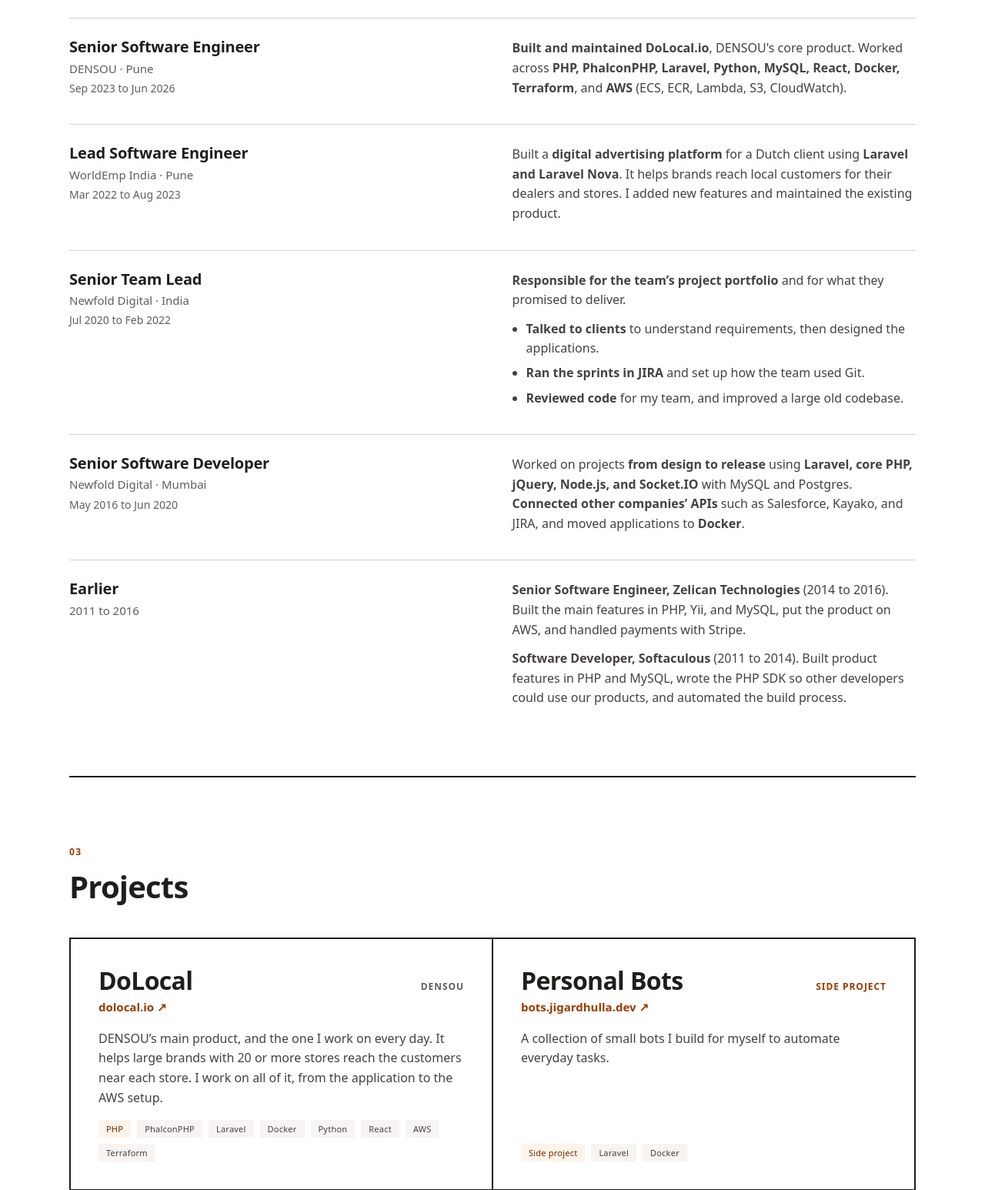
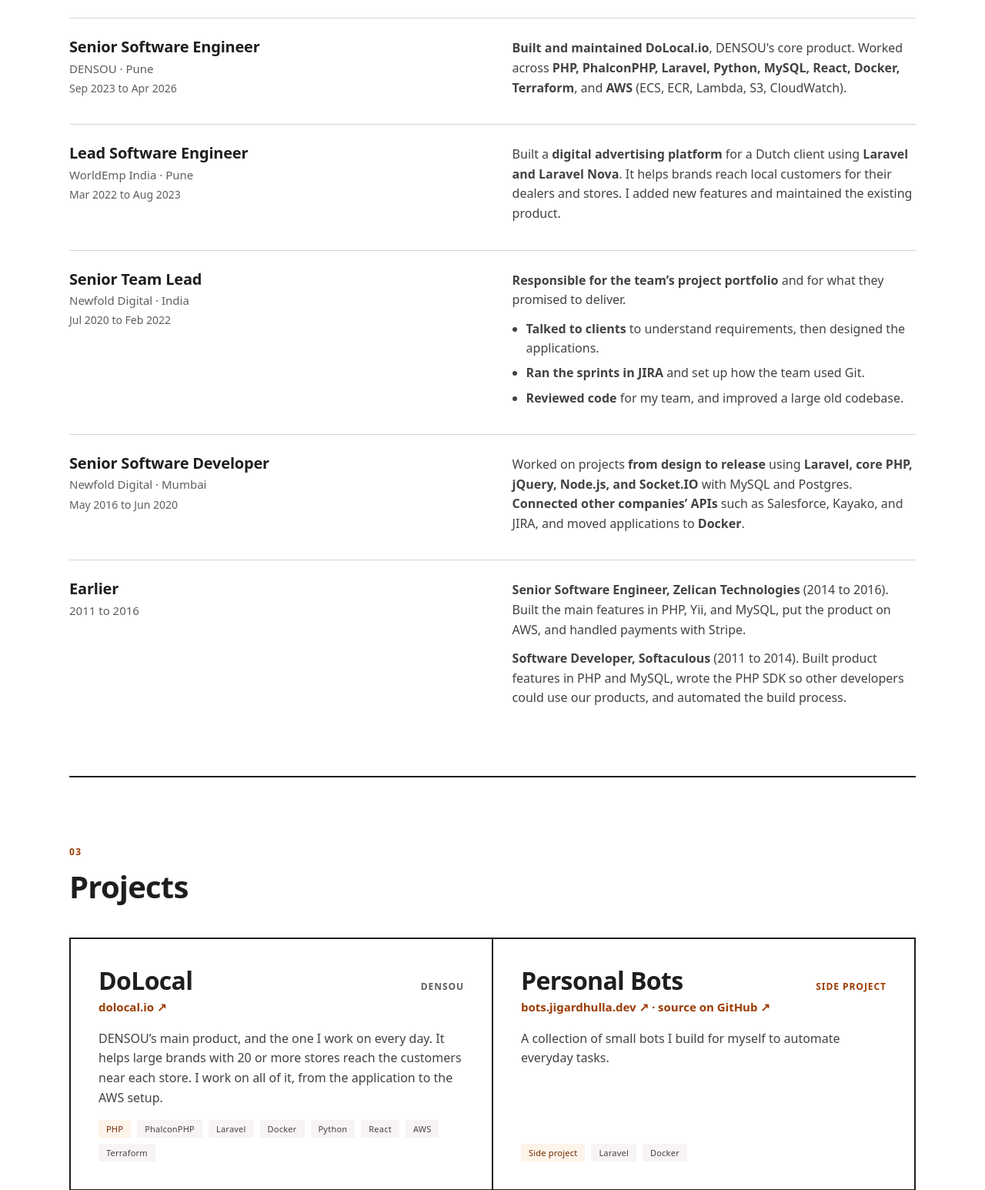
Before and after one commit to jigar-dhulla/portfolio, a Laravel app: page / in a window 1280 px wide. Shown: the part 1906-3452 px from the top of the page at 77% size. Run offline with Laravel 12, Linux system fonts and the light colour scheme; style sheets or scripts are compiled from the project's sources; some libraries are stand-ins or nearby versions.

Commit message:
Add GitHub links and keep year counts and dates current
- Add a GitHub link to the contact links and the footer, with a new icon.
- Link the Personal Bots card to its repository as well as its site.
- Work out the years in the meta description and the "years leading
  teams" stat from the start year, so they don't go stale.
- End the Senior Software Engineer role in Apr 2026, so it no longer
  overlaps Engineering Manager from May 2026.

Co-Authored-By: Claude Opus 5.5 <noreply@anthropic.com>
Claude-Session: https://claude.ai/code/session_018iSf6GuuHJUriYtEk2RJ1h

```diff
--- a/resources/css/site.css
+++ b/resources/css/site.css
@@ -523,6 +523,7 @@
 }
 
 .project {
+    position: relative;
     display: flex;
     flex-direction: column;
     gap: 16px;
@@ -554,6 +555,26 @@
     color: var(--color-accent-700);
     font-size: 15px;
     font-weight: 600;
+}
+
+.project__link a {
+    color: inherit;
+}
+
+/* Makes the whole card clickable when it holds more than one link. */
+.project__cover::after {
+    content: "";
+    position: absolute;
+    inset: 0;
+}
+
+.project__repo {
+    position: relative;
+    z-index: 1;
+}
+
+.project__repo:hover {
+    text-decoration: underline;
 }
 
 .project__kind {
--- /dev/null
+++ b/resources/views/components/icon/github.blade.php
@@ -0,0 +1,8 @@
+@props(['size' => 20])
+
+<svg {{ $attributes }} width="{{ $size }}" height="{{ $size }}" viewBox="0 0 24 24" fill="none"
+     stroke="currentColor" stroke-width="2" stroke-linecap="round" stroke-linejoin="round"
+     aria-hidden="true" focusable="false">
+    <path d="M15 22v-4a4.8 4.8 0 0 0-1-3.5c3 0 6-2 6-5.5.08-1.25-.27-2.48-1-3.5.28-1.15.28-2.35 0-3.5 0 0-1 0-3 1.5-2.64-.5-5.36-.5-8 0C6 2 5 2 5 2c-.3 1.15-.3 2.35 0 3.5A5.403 5.403 0 0 0 4 9c0 3.5 3 5.5 6 5.5-.39.49-.68 1.05-.85 1.65-.17.6-.22 1.23-.15 1.85v4"></path>
+    <path d="M9 18c-4.51 2-5-2-7-2"></path>
+</svg>
--- a/resources/views/components/layout.blade.php
+++ b/resources/views/components/layout.blade.php
@@ -1,6 +1,6 @@
 @props([
     'title' => 'Jigar Dhulla - Backend engineer',
-    'description' => 'Jigar Dhulla, backend engineer in Pune. 15 years of Laravel, PHP, MySQL and AWS, designing APIs and systems that stay fast as traffic grows.',
+    'description' => 'Jigar Dhulla, backend engineer in Pune. '.(now()->year - 2011).' years of Laravel, PHP, MySQL and AWS, designing APIs and systems that stay fast as traffic grows.',
     'robots' => null,
 ])
 
--- a/resources/views/partials/contact.blade.php
+++ b/resources/views/partials/contact.blade.php
@@ -14,6 +14,9 @@
             </a>
             <a href="https://www.linkedin.com/in/jigardhulla" target="_blank" rel="noopener">
                 <x-icon.linkedin />linkedin.com/in/jigardhulla
+            </a>
+            <a href="https://github.com/jigar-dhulla" target="_blank" rel="noopener">
+                <x-icon.github />github.com/jigar-dhulla
             </a>
             <a href="https://twitter.com/jigar_dhulla" target="_blank" rel="noopener">
                 <x-icon.x />@jigar_dhulla
--- a/resources/views/partials/experience.blade.php
+++ b/resources/views/partials/experience.blade.php
@@ -29,7 +29,7 @@
         <div>
             <h3 class="role__title">Senior Software Engineer</h3>
             <div class="role__org">DENSOU &middot; Pune</div>
-            <div class="role__dates">Sep 2023 to Jun 2026</div>
+            <div class="role__dates">Sep 2023 to Apr 2026</div>
         </div>
         <div class="role__detail">
             <p>
--- a/resources/views/partials/footer.blade.php
+++ b/resources/views/partials/footer.blade.php
@@ -14,6 +14,10 @@
            rel="noopener" title="LinkedIn" aria-label="LinkedIn">
             <x-icon.linkedin :size="18" />
         </a>
+        <a class="site-footer__icon" href="https://github.com/jigar-dhulla" target="_blank"
+           rel="noopener" title="GitHub" aria-label="GitHub">
+            <x-icon.github :size="18" />
+        </a>
         <a class="site-footer__icon" href="https://twitter.com/jigar_dhulla" target="_blank"
            rel="noopener" title="X" aria-label="X">
             <x-icon.x :size="18" />
--- a/resources/views/partials/projects.blade.php
+++ b/resources/views/partials/projects.blade.php
@@ -26,11 +26,16 @@
             </div>
         </a>
 
-        <a class="project" href="https://bots.jigardhulla.dev" target="_blank" rel="noopener">
+        {{-- A div, not a link: the card holds two links. The site link stretches over the card. --}}
+        <div class="project">
             <div class="project__head">
                 <div>
                     <h3 class="project__title">Personal Bots</h3>
-                    <div class="project__link">bots.jigardhulla.dev&nbsp;&nearr;</div>
+                    <div class="project__link">
+                        <a class="project__cover" href="https://bots.jigardhulla.dev" target="_blank" rel="noopener">bots.jigardhulla.dev&nbsp;&nearr;</a>
+                        &middot;
+                        <a class="project__repo" href="https://github.com/jigar-dhulla/personal-bots" target="_blank" rel="noopener">source on GitHub&nbsp;&nearr;</a>
+                    </div>
                 </div>
                 <span class="project__kind is-accent">Side project</span>
             </div>
@@ -45,6 +50,6 @@
                     <span class="tag tag-neutral">{{ $tag }}</span>
                 @endforeach
             </div>
-        </a>
+        </div>
     </div>
 </section>
--- a/resources/views/partials/stats.blade.php
+++ b/resources/views/partials/stats.blade.php
@@ -4,7 +4,7 @@
         <div class="stat__label">Years of experience</div>
     </div>
     <div class="stat">
-        <div class="stat__value">6+</div>
+        <div class="stat__value">{{ now()->year - 2020 }}+</div>
         <div class="stat__label">Years leading teams</div>
     </div>
     <div class="stat">
```
